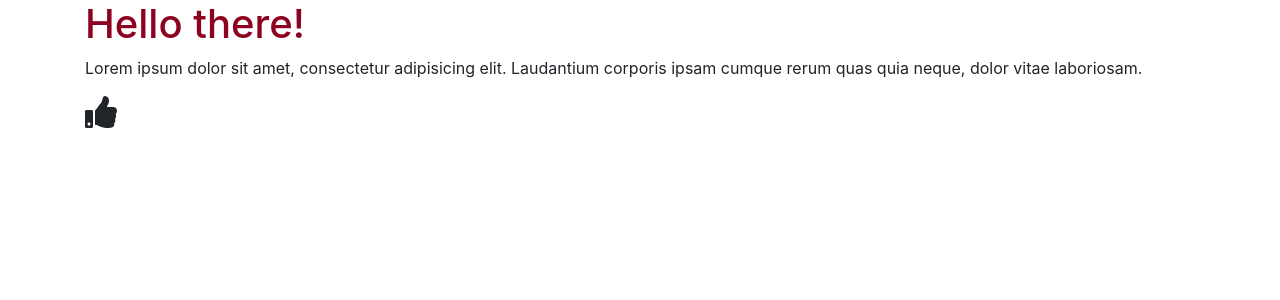
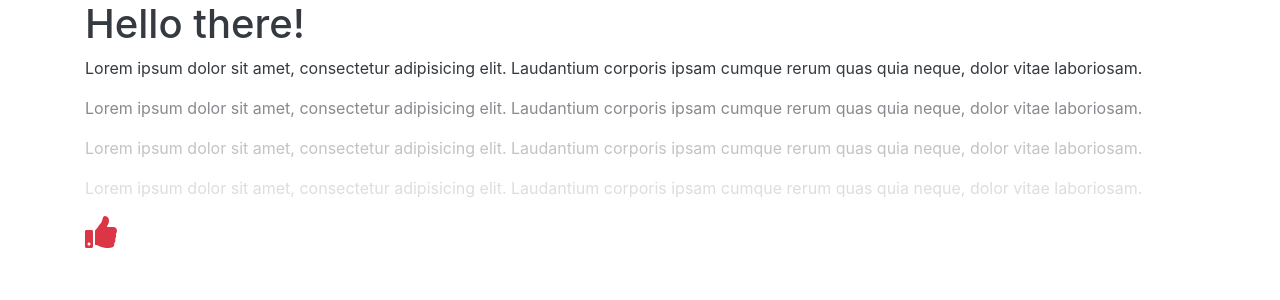
Before and after one commit to calogero11/calogero11.github.io, a Jekyll site: the page built from index.html, in a window 1280 px wide. Shown: the top 300 px of the page. Built offline with Jekyll 4.4.1, drawn with Linux system fonts in a browser that asks for light colours; nearby versions of some CDN libraries.

Commit message:
structures css

```diff
--- a/css/bootstrap/bootstrap.scss
+++ b/css/bootstrap/bootstrap.scss
@@ -5,7 +5,7 @@
  * Licensed under MIT (https://github.com/twbs/bootstrap/blob/master/LICENSE)
  */
 
-@import "../custom/_variables";
+@import "../custom/variables/main";
 @import "functions";
 @import "variables";
 @import "mixins";
--- /dev/null
+++ b/css/custom/_background.scss
@@ -0,0 +1,6 @@
+.bg-secondary-dark { background-color: $secondaryDark !important; }
+.bg-tertiary-dark { background-color: $tertiaryDark !important; }
+.bg-quaternary-dark { background-color: $quaternaryDark !important; }
+.bg-secondary-light { background-color: $secondaryLight !important; }
+.bg-tertiary-light { background-color: $tertiaryLight !important; }
+.bg-quaternary-light { background-color: $quaternaryLight !important; }
--- /dev/null
+++ b/css/custom/_text.scss
@@ -0,0 +1,6 @@
+.text-secondary-dark { color: $secondaryDark !important; }
+.text-tertiary-dark { color: $tertiaryDark !important; }
+.text-quaternary-dark { color: $quaternaryDark !important; }
+.text-secondary-light { color: $secondaryLight !important; }
+.text-tertiary-light { color: $tertiaryLight !important; }
+.text-quaternary-light { color: $quaternaryLight !important; }
--- a/css/custom/_variables.scss
+++ /dev/null
@@ -1 +0,0 @@
-$primary: #8d021f; // burgundy
--- /dev/null
+++ b/css/custom/variables/_colors.scss
@@ -0,0 +1,6 @@
+$secondaryDark: #29292B;
+$tertiaryDark: #47454B;
+$quaternaryDark: #8D8C93;
+$secondaryLight: #DDDDDD;
+$tertiaryLight: #C3C3C6;
+$quaternaryLight: #8A898F;
--- /dev/null
+++ b/css/custom/variables/main.scss
@@ -0,0 +1,5 @@
+/*
+  Custom variables
+ */
+
+@import "colors";
--- a/css/main.scss
+++ b/css/main.scss
@@ -2,3 +2,4 @@
 ---
 
 @import 'bootstrap/bootstrap';
+@import 'custom/text';
--- a/index.html
+++ b/index.html
@@ -5,14 +5,26 @@ layout: default
 <div class="container">
     <div class="row">
         <div class="col">
-            <h1 class="text-primary">
+            <h1 class="text-dark">
                 Hello there!
             </h1>
-            <p>
+            <p class="text-dark">
                 Lorem ipsum dolor sit amet, consectetur adipisicing elit. Laudantium corporis ipsam cumque rerum quas
                 quia neque, dolor vitae laboriosam.
             </p>
-            <i class="fas fa-thumbs-up fa-2x"></i>
+            <p class="text-quaternary-light">
+                Lorem ipsum dolor sit amet, consectetur adipisicing elit. Laudantium corporis ipsam cumque rerum quas
+                quia neque, dolor vitae laboriosam.
+            </p>
+            <p class="text-tertiary-light">
+                Lorem ipsum dolor sit amet, consectetur adipisicing elit. Laudantium corporis ipsam cumque rerum quas
+                quia neque, dolor vitae laboriosam.
+            </p>
+            <p class="text-secondary-light">
+                Lorem ipsum dolor sit amet, consectetur adipisicing elit. Laudantium corporis ipsam cumque rerum quas
+                quia neque, dolor vitae laboriosam.
+            </p>
+            <i class="fas fa-thumbs-up fa-2x text-danger"></i>
         </div>
     </div>
 </div>
```
Also changed, not shown: 1 other file.
